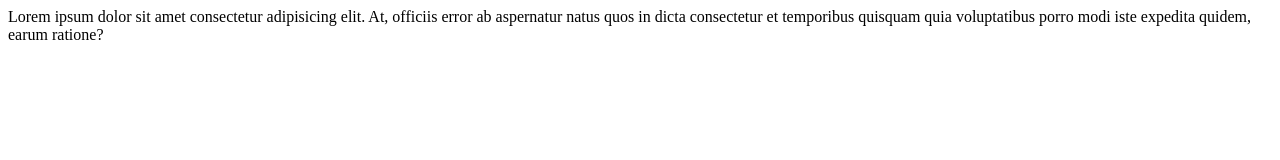
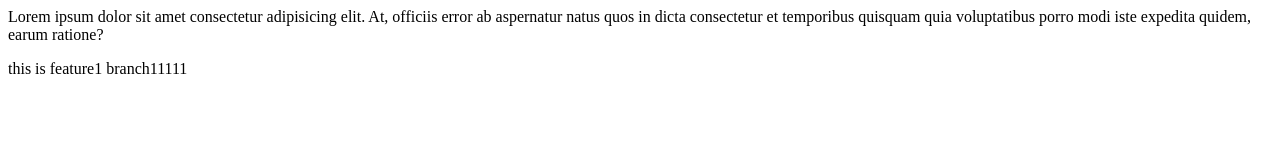
Before and after one commit to jayeshredij/git2, a plain HTML site: page index.html in a window 1280 px wide. Drawn offline with Linux system fonts and the light colour scheme.

Commit message:
feature111

```diff
--- a/index.html
+++ b/index.html
@@ -1 +1,2 @@
 <p>Lorem ipsum dolor sit amet consectetur adipisicing elit. At, officiis error ab aspernatur natus quos in dicta consectetur et temporibus quisquam quia voluptatibus porro modi iste expedita quidem, earum ratione?</p>
+<p>this is feature1 branch11111</p>
```
